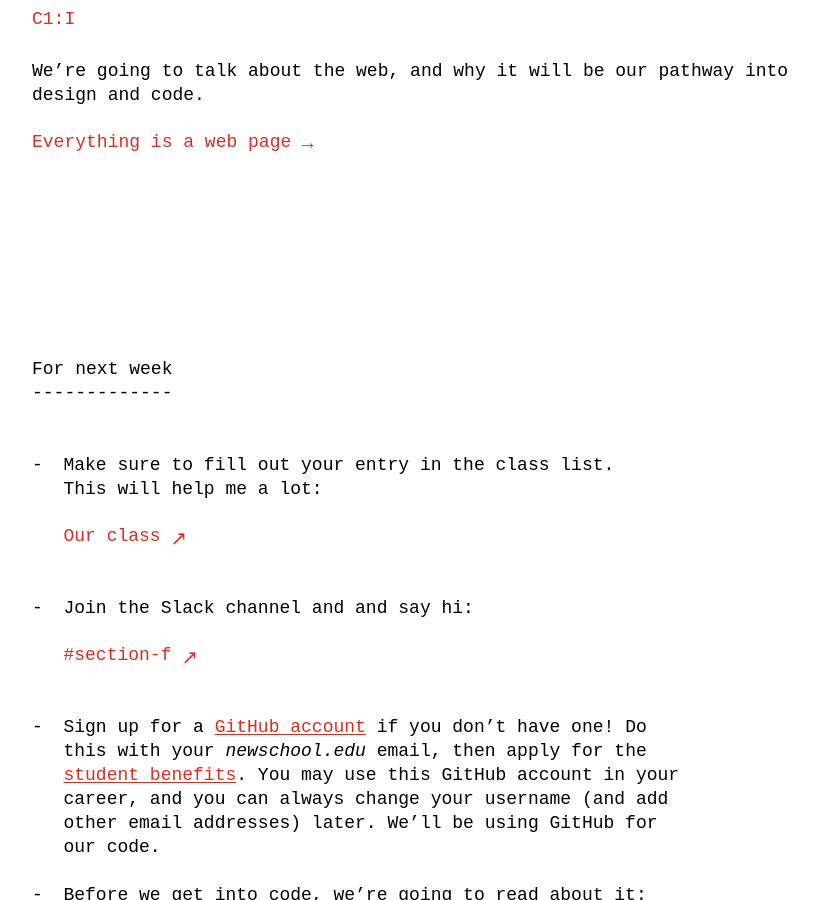
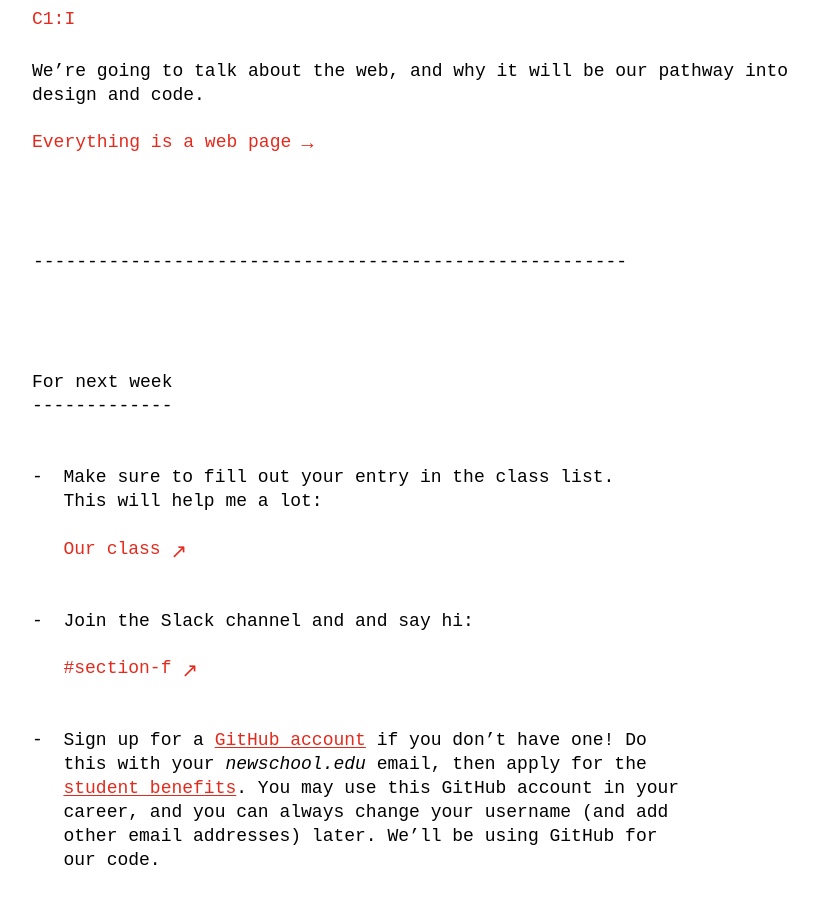
Before and after one commit to core-interaction/core-interaction.github.io, a Jekyll site: the page built from week/1.md, in a window 1280 px wide and 900 px high, scrolled down 1641 px. Shown: the whole window, without its empty margins (143-961 px from the left). Built offline with Jekyll 4.4.1, drawn with Linux system fonts in a browser that asks for light colours.

Commit message:
Hyphen `hr`.

```diff
--- a/assets/styles/_markdown.scss
+++ b/assets/styles/_markdown.scss
@@ -315,6 +315,23 @@
 
 
 
+	hr {
+		height:  var(--typography--cap);
+		overflow:      hidden;
+
+		@include breakpoint(568) { grid-column: 1 / span 2 }
+
+		&:after {
+			content:       '--------------------------------------------------------------------------------';
+			display:       block;
+			margin-top:    var(--typography--margin--top);
+			overflow-wrap: anywhere;
+			width:         100%;
+		}
+	}
+
+
+
 	// Lower for the cascade.
 	hr,
 	blockquote {
@@ -327,6 +344,7 @@
 			+ * { --margin--top--previous: var(--margin--vertical--4) }
 		}
 	}
+
 
 
 	// Column stuff.
```
